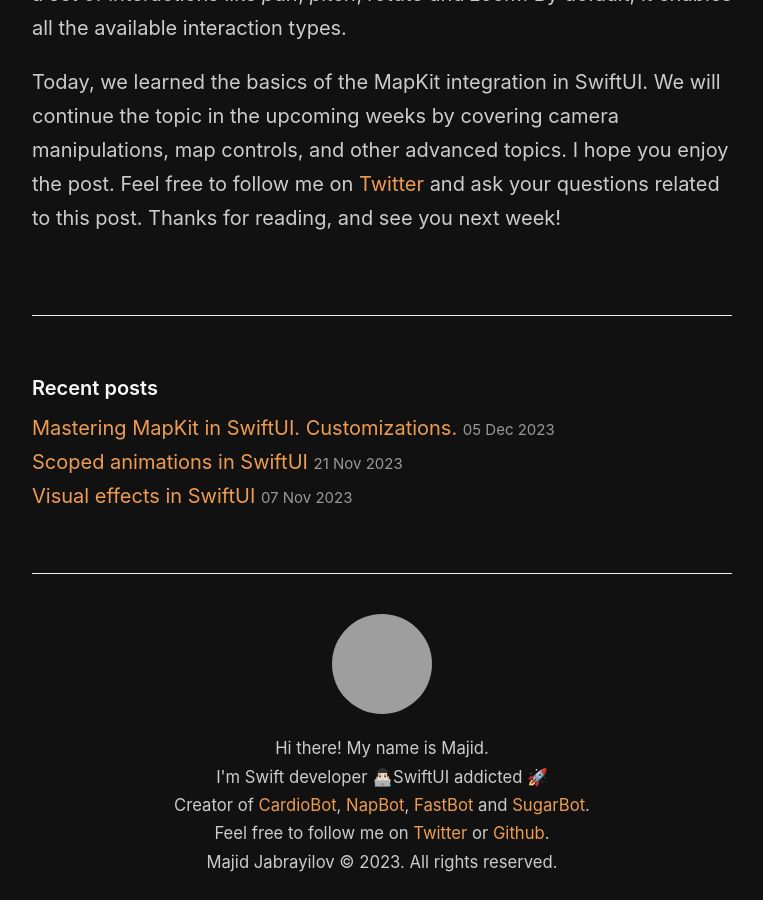
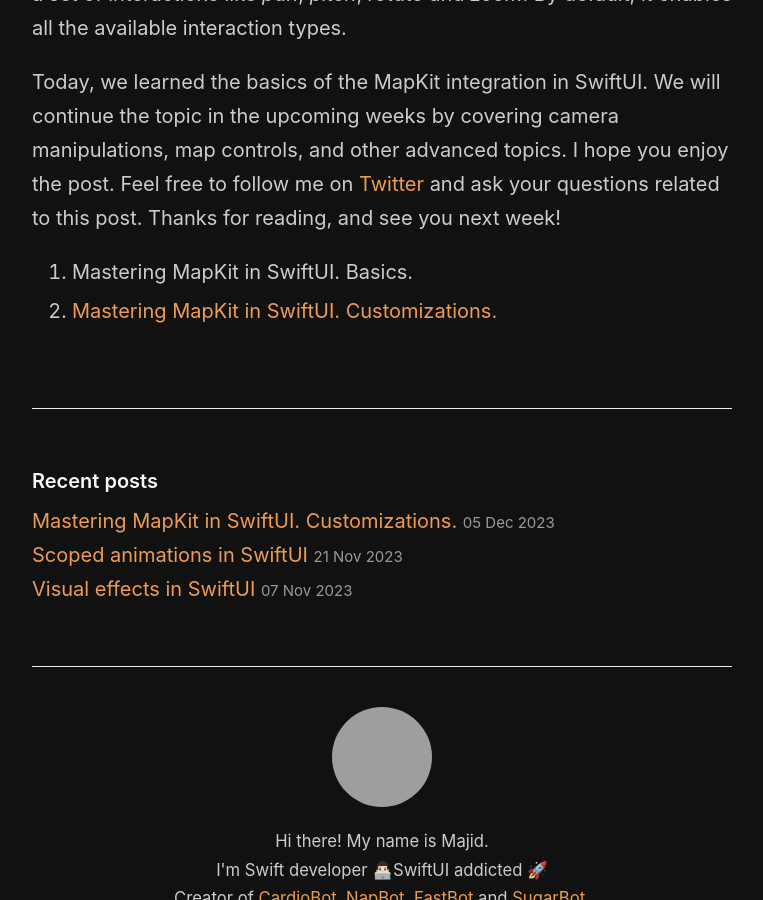
Before and after one commit to mecid/mecid.github.io, a Jekyll site: the page built from _posts/2023-11-28-mastering-mapkit-in-swiftui-basics.md, in a window 1280 px wide and 900 px high, scrolled down 4774 px, cut to the strip 0-900 px from the top of the window. Shown: the whole strip, without its empty margins (258-1021 px from the left). Built offline with Jekyll 4.4.1, drawn with Linux system fonts in a browser that asks for light colours; some of the changed text lies outside the part shown; grey boxes are pictures that could not be loaded.

Commit message:
reference post added to the mapkit basics

```diff
--- a/_posts/2023-11-28-mastering-mapkit-in-swiftui-basics.md
+++ b/_posts/2023-11-28-mastering-mapkit-in-swiftui-basics.md
@@ -1,5 +1,5 @@
 ---
-title: Mastering MapKit in SwiftUI. Basics
+title: Mastering MapKit in SwiftUI. Basics.
 layout: post
 category: Mastering SwiftUI views
 image: /public/map2.png
@@ -158,3 +158,6 @@ struct ContentView: View {
 You can control the types of interactions allowed with the map by using the *interactionModes* parameters. The *MapInteractionModes* type defines a set of interactions like *pan*, *pitch*, *rotate* and *zoom*. By default, it enables all the available interaction types.
 
 Today, we learned the basics of the MapKit integration in SwiftUI. We will continue the topic in the upcoming weeks by covering camera manipulations, map controls, and other advanced topics. I hope you enjoy the post. Feel free to follow me on [Twitter](https://twitter.com/mecid) and ask your questions related to this post. Thanks for reading, and see you next week!
+
+1. Mastering MapKit in SwiftUI. Basics.
+2. [Mastering MapKit in SwiftUI. Customizations.](/2023/12/05/mastering-mapkit-in-swiftui-customizations/)
```
